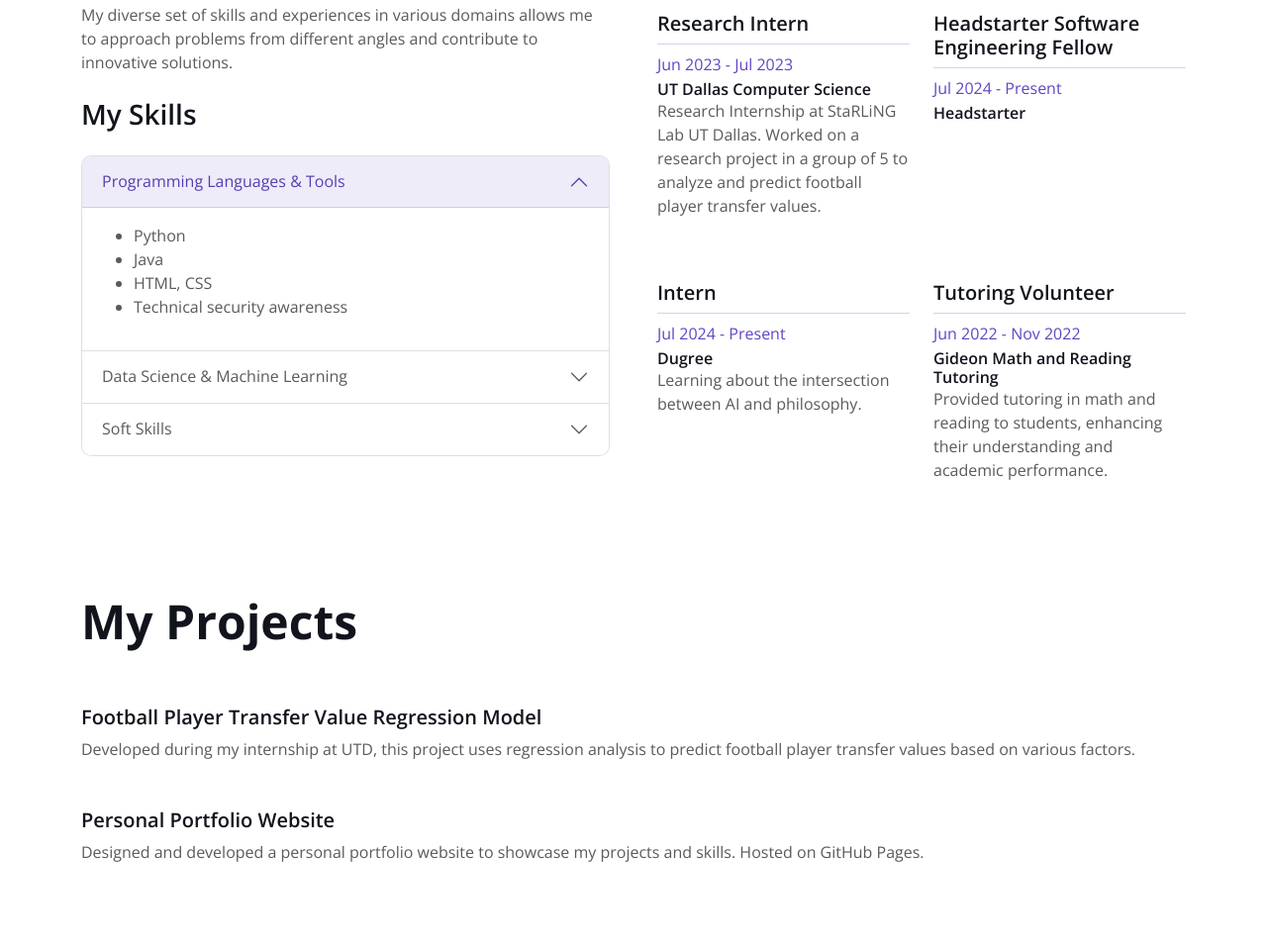
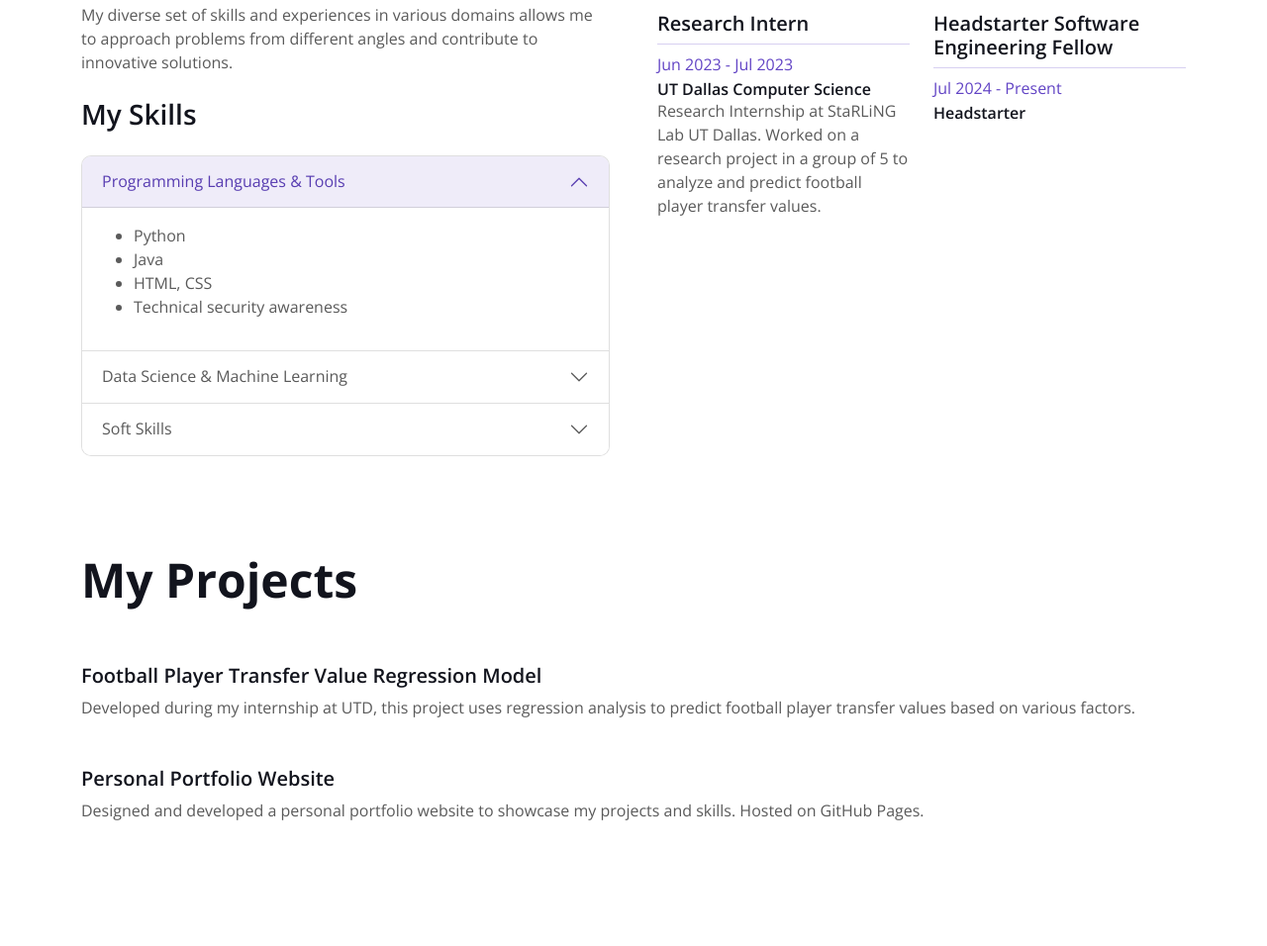
Before and after one commit to ArachnidLord17/WebsiteLandingPage, a plain HTML site: page index.html in a window 1280 px wide. Shown: the part 984-1940 px from the top of the page at 99% size. Drawn offline with nearby package versions, Linux system fonts and the light colour scheme.

Commit message:
Modification

```diff
--- a/index.html
+++ b/index.html
@@ -199,20 +199,6 @@
                                     <hr class="text-primary my-2">
                                     <p class="text-primary mb-1">Jul 2024 - Present</p>
                                     <h6 class="mb-0">Headstarter</h6>
-                                </div>
-                                <div class="col-sm-6">
-                                    <h5>Intern</h5>
-                                    <hr class="text-primary my-2">
-                                    <p class="text-primary mb-1">Jul 2024 - Present</p>
-                                    <h6 class="mb-0">Dugree</h6>
-                                    <p>Learning about the intersection between AI and philosophy.</p>
-                                </div>
-                                <div class="col-sm-6">
-                                    <h5>Tutoring Volunteer</h5>
-                                    <hr class="text-primary my-2">
-                                    <p class="text-primary mb-1">Jun 2022 - Nov 2022</p>
-                                    <h6 class="mb-0">Gideon Math and Reading Tutoring</h6>
-                                    <p>Provided tutoring in math and reading to students, enhancing their understanding and academic performance.</p>
                                 </div>
                             </div>
                         </div>
```
